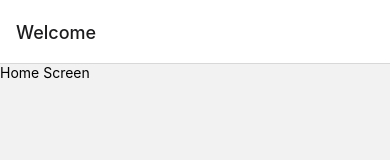
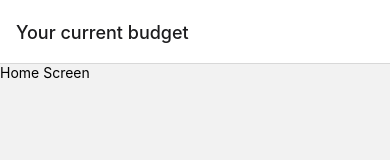
Before and after one commit to Danieruone/rn-budget, a React Native app: screen / in a window 390 px wide. Shown: the top 160 px of the page. Built offline with nearby package versions, Linux system fonts and the light colour scheme.

Commit message:
:sparkles: Add home screen title

```diff
--- a/App.tsx
+++ b/App.tsx
@@ -1,5 +1,8 @@
+// navigation
+import { createNativeStackNavigator } from "@react-navigation/native-stack";
 import { NavigationContainer } from "@react-navigation/native";
-import { createNativeStackNavigator } from "@react-navigation/native-stack";
+
+// screen
 import HomeScreen from "./src/screens/HomeScreen";
 
 const Stack = createNativeStackNavigator();
@@ -11,7 +14,7 @@ export default function App() {
         <Stack.Screen
           name="Home"
           component={HomeScreen}
-          options={{ title: "Welcome" }}
+          options={{ title: "Your current budget" }}
         />
       </Stack.Navigator>
     </NavigationContainer>
```
